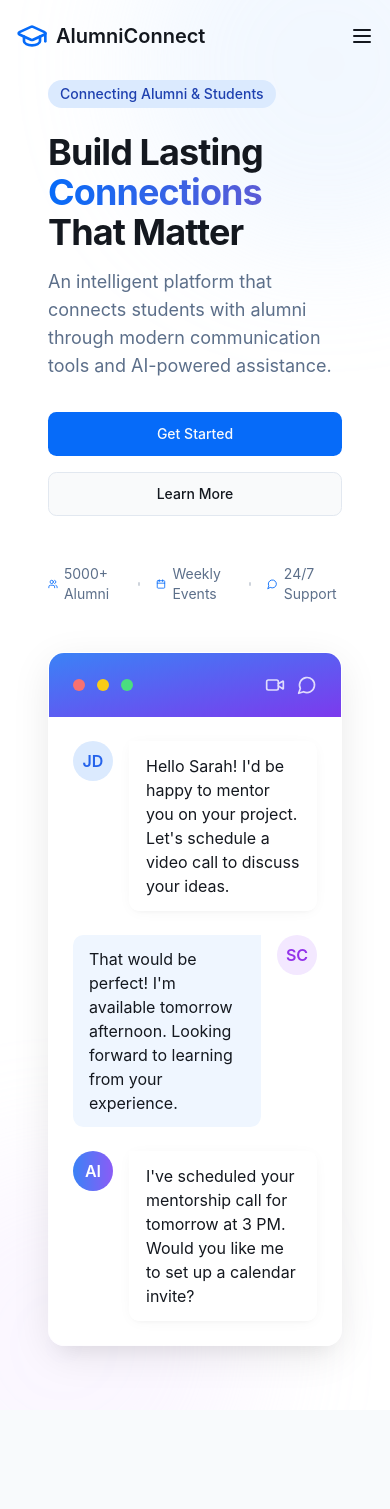
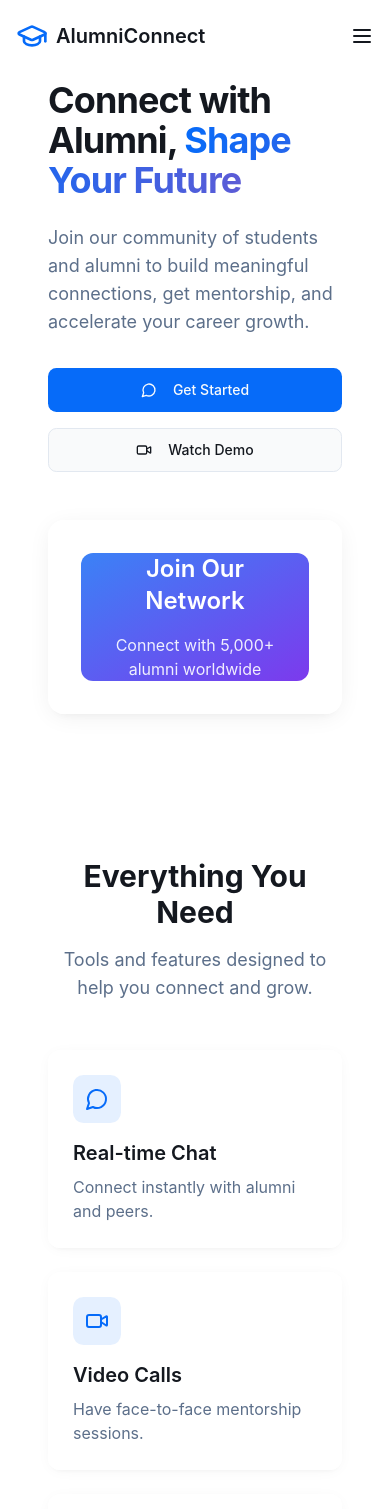
Before and after one commit to bimalkvenu/chat-mentor-qa, a React (Vite) app: page / in a window 390 px wide. Shown: the top 1509 px of the page. Built offline with nearby package versions, Linux system fonts and the light colour scheme.

Commit message:
Improve overall site aesthetics
The prompt requested to make the site simple but attractive. This commit implements changes to improve the overall aesthetics of the site.

```diff
--- a/src/components/CTASection.tsx
+++ b/src/components/CTASection.tsx
@@ -5,51 +5,37 @@ import { GraduationCap } from 'lucide-react';
 
 const CTASection = () => {
   return (
-    <section className="py-24 px-4 md:px-6 relative overflow-hidden">
-      {/* Background gradients and shapes */}
-      <div className="absolute inset-0 bg-gradient-to-b from-slate-50 to-white -z-10"></div>
-      <div className="absolute right-0 top-0 w-full h-full bg-blue-100 opacity-10 clip-path-circle -z-10"></div>
+    <section className="py-20 px-4 md:px-6 relative overflow-hidden bg-gradient-to-b from-slate-50 to-white">
+      <div className="container mx-auto text-center max-w-2xl">
+        <GraduationCap className="h-12 w-12 text-primary mx-auto mb-6" />
 
-      <div className="container mx-auto text-center max-w-3xl animate-on-scroll">
-        <GraduationCap className="h-16 w-16 text-primary mx-auto mb-6" />
-
-        <h2 className="text-3xl md:text-4xl lg:text-5xl font-bold mb-6">
-          Join Our Alumni Network Today
+        <h2 className="text-3xl md:text-4xl font-bold mb-6">
+          Join Our Alumni Network
         </h2>
 
-        <p className="text-lg text-muted-foreground mb-10 max-w-2xl mx-auto">
-          Connect with fellow alumni, find mentors, attend exclusive events, and leverage
-          our AI-powered assistance for your professional growth journey.
+        <p className="text-lg text-muted-foreground mb-8">
+          Connect with mentors, attend events, and grow your professional network.
         </p>
 
-        <div className="flex flex-col sm:flex-row gap-4 justify-center">
-          <Button
-            size="lg"
-            className="button-transition button-hover focus-ring"
-          >
-            Sign Up Now
-          </Button>
-          <Button
-            variant="outline"
-            size="lg"
-            className="button-transition button-hover focus-ring"
-          >
-            Learn More
-          </Button>
-        </div>
+        <Button
+          size="lg"
+          className="button-transition button-hover"
+        >
+          Get Started
+        </Button>
 
-        <div className="mt-16 grid md:grid-cols-3 gap-6 text-left">
-          <div className="bg-white border border-slate-100 rounded-xl p-6 shadow-soft text-center">
-            <div className="text-4xl font-bold text-primary mb-2">5,000+</div>
-            <p className="text-muted-foreground">Active Alumni Members</p>
+        <div className="mt-12 grid grid-cols-3 gap-6">
+          <div className="glass-card rounded-xl p-4 text-center">
+            <div className="text-3xl font-bold text-primary mb-1">5K+</div>
+            <p className="text-sm text-muted-foreground">Alumni</p>
           </div>
-          <div className="bg-white border border-slate-100 rounded-xl p-6 shadow-soft text-center">
-            <div className="text-4xl font-bold text-primary mb-2">500+</div>
-            <p className="text-muted-foreground">Mentorship Connections</p>
+          <div className="glass-card rounded-xl p-4 text-center">
+            <div className="text-3xl font-bold text-primary mb-1">500+</div>
+            <p className="text-sm text-muted-foreground">Mentors</p>
           </div>
-          <div className="bg-white border border-slate-100 rounded-xl p-6 shadow-soft text-center">
-            <div className="text-4xl font-bold text-primary mb-2">250+</div>
-            <p className="text-muted-foreground">Events Per Year</p>
+          <div className="glass-card rounded-xl p-4 text-center">
+            <div className="text-3xl font-bold text-primary mb-1">250+</div>
+            <p className="text-sm text-muted-foreground">Events</p>
           </div>
         </div>
       </div>
--- a/src/components/FeaturesSection.tsx
+++ b/src/components/FeaturesSection.tsx
@@ -1,79 +1,48 @@
 
 import React from 'react';
-import {
-  MessageCircle,
-  Video,
-  GraduationCap,
-  Calendar,
-  Users,
-  Cloud,
-  Search,
-  HeartHandshake
-} from 'lucide-react';
+import { MessageCircle, Video, GraduationCap, Calendar } from 'lucide-react';
 
 const features = [
   {
     icon: <MessageCircle className="h-6 w-6" />,
     title: "Real-time Chat",
-    description: "Connect with alumni and students through instant messaging for quick questions and casual conversations."
+    description: "Connect instantly with alumni and peers."
   },
   {
     icon: <Video className="h-6 w-6" />,
     title: "Video Calls",
-    description: "Have face-to-face meetings for mentorship sessions, interviews, or in-depth discussions."
+    description: "Have face-to-face mentorship sessions."
   },
   {
     icon: <GraduationCap className="h-6 w-6" />,
-    title: "Mentorship Program",
-    description: "Match with the perfect mentor based on your career goals, industry, and interests."
+    title: "Mentorship",
+    description: "Get guidance from experienced alumni."
   },
   {
     icon: <Calendar className="h-6 w-6" />,
-    title: "Events & Webinars",
-    description: "Participate in exclusive alumni events, webinars, and panel discussions to expand your network."
-  },
-  {
-    icon: <Cloud className="h-6 w-6" />,
-    title: "Azure Cloud Integration",
-    description: "Benefit from Microsoft Azure's secure and scalable cloud infrastructure for reliable performance."
-  },
-  {
-    icon: <Search className="h-6 w-6" />,
-    title: "Alumni Directory",
-    description: "Search and filter through the alumni database to find connections in your desired industry or location."
-  },
-  {
-    icon: <Users className="h-6 w-6" />,
-    title: "Community Groups",
-    description: "Join interest-based or industry-specific groups to collaborate with like-minded peers and alumni."
-  },
-  {
-    icon: <HeartHandshake className="h-6 w-6" />,
-    title: "Career Opportunities",
-    description: "Access exclusive job postings, internships, and career advancement opportunities shared by alumni."
+    title: "Events",
+    description: "Join webinars and networking sessions."
   }
 ];
 
 const FeaturesSection = () => {
   return (
-    <section id="features" className="py-24 px-4 md:px-6 bg-slate-50">
+    <section className="py-20 px-4 md:px-6 bg-white">
       <div className="container mx-auto">
-        <div className="text-center max-w-3xl mx-auto mb-16 animate-on-scroll">
-          <h2 className="text-3xl md:text-4xl font-bold mb-4">
-            Powerful Features for Meaningful Connections
+        <div className="text-center max-w-2xl mx-auto mb-12">
+          <h2 className="text-3xl font-bold mb-4">
+            Everything You Need
           </h2>
           <p className="text-lg text-muted-foreground">
-            Our platform brings together alumni and students with tools designed to foster collaboration,
-            mentorship, and professional growth.
+            Tools and features designed to help you connect and grow.
           </p>
         </div>
 
-        <div className="grid md:grid-cols-2 lg:grid-cols-4 gap-8">
+        <div className="grid md:grid-cols-2 lg:grid-cols-4 gap-6">
           {features.map((feature, index) => (
             <div
               key={index}
-              className="glass-card rounded-xl p-6 transition-all duration-300 hover:shadow-medium animate-on-scroll"
-              style={{ animationDelay: `${index * 0.1}s` }}
+              className="glass-card rounded-xl p-6 transition-all duration-300 hover:shadow-medium"
             >
               <div className="w-12 h-12 rounded-lg bg-primary/10 flex items-center justify-center mb-4">
                 <div className="text-primary">{feature.icon}</div>
--- a/src/components/HeroSection.tsx
+++ b/src/components/HeroSection.tsx
@@ -1,140 +1,51 @@
 
-import React, { useEffect, useRef } from 'react';
+import React from 'react';
 import { Button } from '@/components/ui/button';
-import { MessageCircle, Video, Calendar, Users } from 'lucide-react';
+import { MessageCircle, Video } from 'lucide-react';
 
 const HeroSection = () => {
-  const heroRef = useRef<HTMLDivElement>(null);
-
-  useEffect(() => {
-    const observer = new IntersectionObserver(
-      (entries) => {
-        entries.forEach(entry => {
-          if (entry.isIntersecting) {
-            entry.target.classList.add('visible');
-          }
-        });
-      },
-      { threshold: 0.1 }
-    );
-
-    const elements = document.querySelectorAll('.animate-on-scroll');
-    elements.forEach(el => observer.observe(el));
-
-    return () => {
-      elements.forEach(el => observer.unobserve(el));
-    };
-  }, []);
-
   return (
-    <section
-      ref={heroRef}
-      className="relative min-h-screen flex items-center justify-center overflow-hidden pt-20 pb-16 px-4 md:px-6"
-    >
-      {/* Background gradient */}
-      <div className="absolute inset-0 bg-gradient-to-b from-blue-50 to-transparent -z-10"></div>
-
-      {/* Decorative elements */}
-      <div className="absolute -top-32 -right-32 w-96 h-96 bg-blue-200 rounded-full opacity-20 blur-3xl"></div>
-      <div className="absolute -bottom-32 -left-32 w-96 h-96 bg-purple-200 rounded-full opacity-20 blur-3xl"></div>
+    <section className="relative min-h-[80vh] flex items-center justify-center pt-20 pb-16 px-4 md:px-6">
+      {/* Simple gradient background */}
+      <div className="absolute inset-0 bg-gradient-to-b from-blue-50 to-white -z-10"></div>
 
       <div className="container mx-auto grid md:grid-cols-2 gap-12 items-center">
-        <div className="space-y-8 max-w-xl animate-on-scroll">
+        <div className="space-y-8 max-w-xl">
           <div>
-            <h4 className="inline-block px-3 py-1 text-sm font-medium bg-blue-100 text-blue-800 rounded-full mb-6">
-              Connecting Alumni & Students
-            </h4>
-            <h1 className="text-4xl md:text-5xl lg:text-6xl font-bold tracking-tight mb-4">
-              Build Lasting <span className="text-gradient">Connections</span> That Matter
+            <h1 className="text-4xl md:text-5xl font-bold tracking-tight mb-6">
+              Connect with Alumni, <span className="text-gradient">Shape Your Future</span>
             </h1>
             <p className="text-lg text-muted-foreground">
-              An intelligent platform that connects students with alumni through modern communication tools and AI-powered assistance.
+              Join our community of students and alumni to build meaningful connections,
+              get mentorship, and accelerate your career growth.
             </p>
           </div>
 
           <div className="flex flex-col sm:flex-row gap-4">
             <Button
               size="lg"
-              className="button-transition button-hover focus-ring"
+              className="button-transition button-hover"
             >
+              <MessageCircle className="mr-2 h-5 w-5" />
               Get Started
             </Button>
             <Button
               variant="outline"
               size="lg"
-              className="button-transition button-hover focus-ring"
+              className="button-transition button-hover"
             >
-              Learn More
+              <Video className="mr-2 h-5 w-5" />
+              Watch Demo
             </Button>
-          </div>
-
-          <div className="flex items-center gap-4 pt-4 text-sm text-muted-foreground">
-            <div className="flex items-center gap-1.5">
-              <Users className="h-4 w-4 text-primary" />
-              <span>5000+ Alumni</span>
-            </div>
-            <div className="h-1 w-1 rounded-full bg-muted-foreground/30"></div>
-            <div className="flex items-center gap-1.5">
-              <Calendar className="h-4 w-4 text-primary" />
-              <span>Weekly Events</span>
-            </div>
-            <div className="h-1 w-1 rounded-full bg-muted-foreground/30"></div>
-            <div className="flex items-center gap-1.5">
-              <MessageCircle className="h-4 w-4 text-primary" />
-              <span>24/7 Support</span>
-            </div>
           </div>
         </div>
 
-        <div className="relative animate-on-scroll">
-          <div className="glass-card rounded-2xl overflow-hidden shadow-strong relative z-10 transform md:translate-x-6 lg:translate-x-10">
-            <div className="bg-gradient-to-br from-blue-500 to-violet-600 h-16 flex items-center px-6">
-              <div className="flex items-center space-x-3">
-                <div className="w-3 h-3 rounded-full bg-red-400"></div>
-                <div className="w-3 h-3 rounded-full bg-yellow-400"></div>
-                <div className="w-3 h-3 rounded-full bg-green-400"></div>
-              </div>
-              <div className="ml-auto flex space-x-3">
-                <Video className="h-5 w-5 text-white opacity-80" />
-                <MessageCircle className="h-5 w-5 text-white opacity-80" />
-              </div>
+        <div className="glass-card rounded-2xl p-8 shadow-medium">
+          <div className="aspect-video relative overflow-hidden rounded-xl bg-gradient-to-br from-blue-500 to-violet-600 flex items-center justify-center">
+            <div className="text-white text-center p-8">
+              <h3 className="text-2xl font-semibold mb-4">Join Our Network</h3>
+              <p className="text-white/90">Connect with 5,000+ alumni worldwide</p>
             </div>
-            <div className="p-6 bg-white">
-              <div className="flex items-start gap-4 mb-6">
-                <div className="w-10 h-10 rounded-full bg-blue-100 flex items-center justify-center flex-shrink-0">
-                  <span className="font-semibold text-blue-600">JD</span>
-                </div>
-                <div className="glass-card py-3 px-4 rounded-lg rounded-tl-none max-w-xs">
-                  <p>Hello Sarah! I'd be happy to mentor you on your project. Let's schedule a video call to discuss your ideas.</p>
-                </div>
-              </div>
-
-              <div className="flex items-start gap-4 mb-6 justify-end">
-                <div className="bg-blue-50 py-3 px-4 rounded-lg rounded-tr-none max-w-xs">
-                  <p>That would be perfect! I'm available tomorrow afternoon. Looking forward to learning from your experience.</p>
-                </div>
-                <div className="w-10 h-10 rounded-full bg-purple-100 flex items-center justify-center flex-shrink-0">
-                  <span className="font-semibold text-purple-600">SC</span>
-                </div>
-              </div>
-
-              <div className="flex items-start gap-4">
-                <div className="w-10 h-10 rounded-full bg-gradient-to-r from-blue-500 to-violet-500 flex items-center justify-center flex-shrink-0">
-                  <span className="font-semibold text-white">AI</span>
-                </div>
-                <div className="glass-card py-3 px-4 rounded-lg rounded-tl-none max-w-xs">
-                  <p>I've scheduled your mentorship call for tomorrow at 3 PM. Would you like me to set up a calendar invite?</p>
-                </div>
-              </div>
-            </div>
-          </div>
-
-          <div className="absolute bottom-8 -left-4 md:-left-8 glass-card rounded-xl shadow-medium p-5 max-w-[200px] z-0 hidden md:block animate-float">
-            <div className="flex items-center justify-center w-10 h-10 rounded-full bg-blue-100 mb-3">
-              <Calendar className="h-5 w-5 text-blue-600" />
-            </div>
-            <h4 className="font-medium mb-1">Upcoming Event</h4>
-            <p className="text-sm text-muted-foreground">Tech Industry Webinar - June 15th</p>
           </div>
         </div>
       </div>
```
